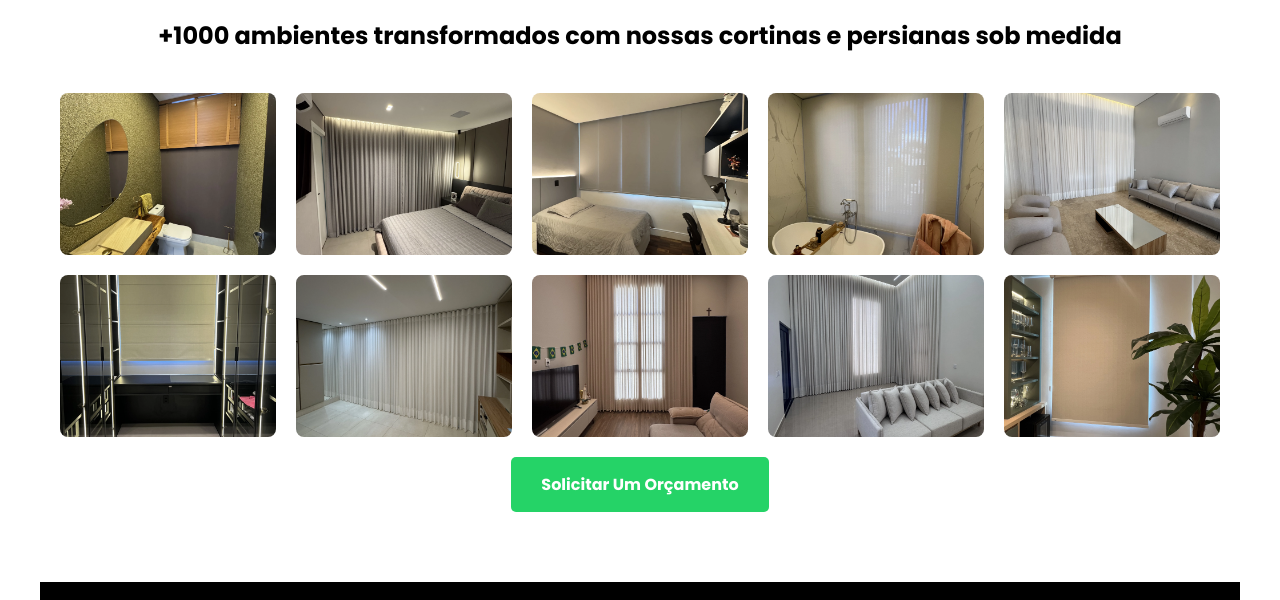
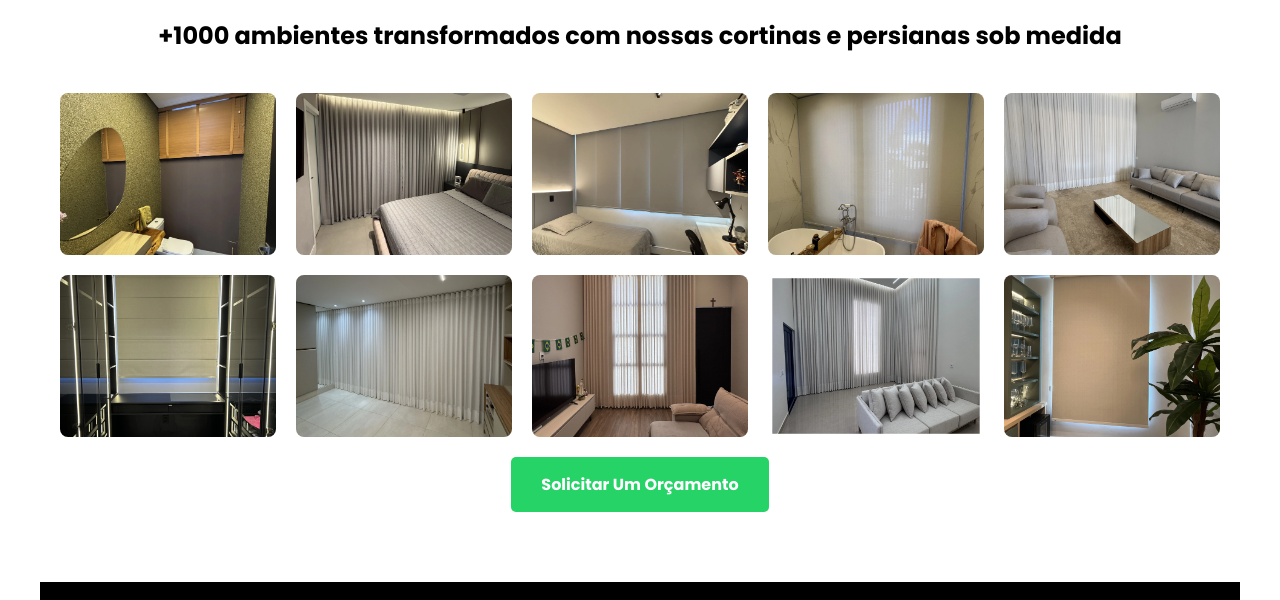
Before and after one commit to EdsonnOliveira/casaroyal, a plain HTML site: page index.html in a window 1280 px wide. Shown: the part 670-1270 px from the top of the page. Drawn offline with Linux system fonts and the light colour scheme.

Commit message:
Adjust gallery image framing to focus on curtains and blinds.
Per-image object-position and scale so each photo highlights the product instead of the room.

Co-authored-by: Cursor <cursoragent@cursor.com>

```diff
--- a/index.html
+++ b/index.html
@@ -35,16 +35,36 @@
             <div class="gallery">
                 <h2>+1000 ambientes transformados com nossas cortinas e persianas sob medida</h2>
                 <div class="images">
+                    <div class="gallery-item gallery-item--5">
                         <img src="assets/5.webp" alt="Persiana de madeira em banheiro moderno" loading="lazy">
+                    </div>
+                    <div class="gallery-item gallery-item--7">
                         <img src="assets/7.webp" alt="Cortina em quarto com iluminação LED" loading="lazy">
+                    </div>
+                    <div class="gallery-item gallery-item--8">
                         <img src="assets/8.webp" alt="Persiana rolô em quarto de solteiro" loading="lazy">
+                    </div>
+                    <div class="gallery-item gallery-item--9">
                         <img src="assets/9.webp" alt="Persiana rolô blackout em banheiro com banheira" loading="lazy">
+                    </div>
+                    <div class="gallery-item gallery-item--10">
                         <img src="assets/10.webp" alt="Cortina em sala de estar ampla" loading="lazy">
+                    </div>
+                    <div class="gallery-item gallery-item--11">
                         <img src="assets/11.webp" alt="Persiana romana em closet planejado" loading="lazy">
+                    </div>
+                    <div class="gallery-item gallery-item--15">
                         <img src="assets/15.webp" alt="Cortina wave em ambiente integrado" loading="lazy">
+                    </div>
+                    <div class="gallery-item gallery-item--16">
                         <img src="assets/16.webp" alt="Cortina em sala de TV" loading="lazy">
+                    </div>
+                    <div class="gallery-item gallery-item--17">
                         <img src="assets/17.webp" alt="Cortina em sala com pé direito alto" loading="lazy">
+                    </div>
+                    <div class="gallery-item gallery-item--19">
                         <img src="assets/19.webp" alt="Persiana rolô bege em bar com adega" loading="lazy">
+                    </div>
                 </div>
                 <a href="https://api.whatsapp.com/send/?phone=5561981526151" class="cta-button">Solicitar Um Orçamento</a>
             </div>
--- a/styles.css
+++ b/styles.css
@@ -131,13 +131,72 @@ p {
     margin-bottom: 20px;
 }
 
-.images img {
+.gallery-item {
+    overflow: hidden;
     width: 100%;
     aspect-ratio: 4 / 3;
-    height: auto;
+    border-radius: 8px;
+}
+
+.gallery-item img {
+    width: 100%;
+    height: 100%;
     object-fit: cover;
-    object-position: center;
-    border-radius: 8px;
+    object-position: center center;
+}
+
+.gallery-item--5 img {
+    object-position: center 42%;
+    transform: scale(1.06);
+    transform-origin: center 42%;
+}
+
+.gallery-item--7 img {
+    object-position: center 62%;
+    transform: scale(1.08);
+    transform-origin: center 62%;
+}
+
+.gallery-item--8 img {
+    object-position: center 40%;
+    transform: scale(1.06);
+    transform-origin: center 40%;
+}
+
+.gallery-item--9 img {
+    object-position: center 48%;
+    transform: scale(1.06);
+    transform-origin: center 48%;
+}
+
+.gallery-item--10 img {
+    object-position: center 58%;
+    transform: scale(1.08);
+    transform-origin: center 58%;
+}
+
+.gallery-item--11 img {
+    object-position: center 38%;
+    transform: scale(1.06);
+    transform-origin: center 38%;
+}
+
+.gallery-item--15 img {
+    object-position: center 60%;
+    transform: scale(1.08);
+    transform-origin: center 60%;
+}
+
+.gallery-item--16 img {
+    object-position: center 55%;
+    transform: scale(1.06);
+    transform-origin: center 55%;
+}
+
+.gallery-item--17 img {
+    object-position: center 50%;
+    transform: scale(0.96);
+    transform-origin: center center;
 }
 
 .cta-button {
```
Lines whose indentation alone changed are shown as unchanged.
